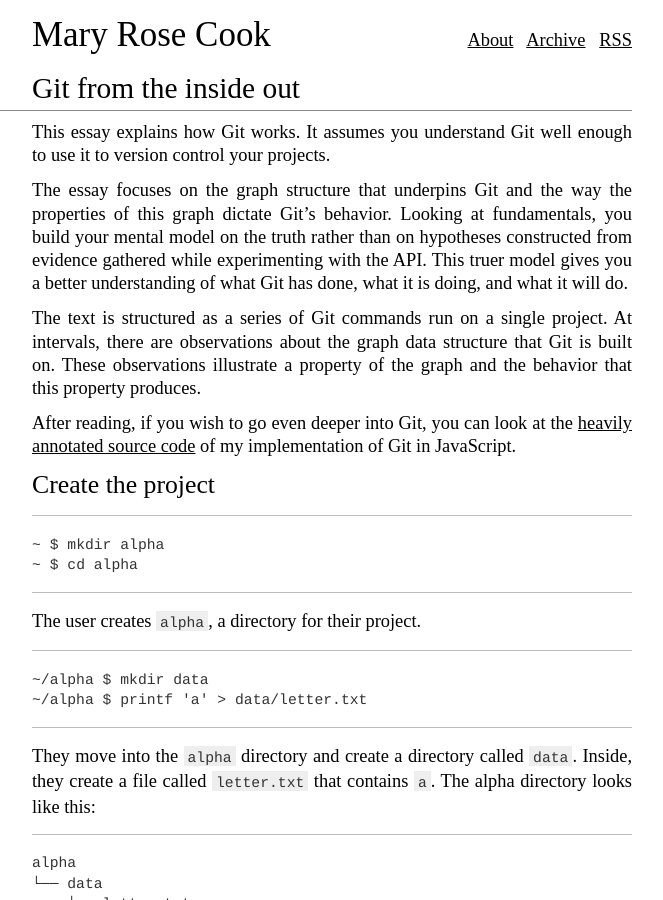
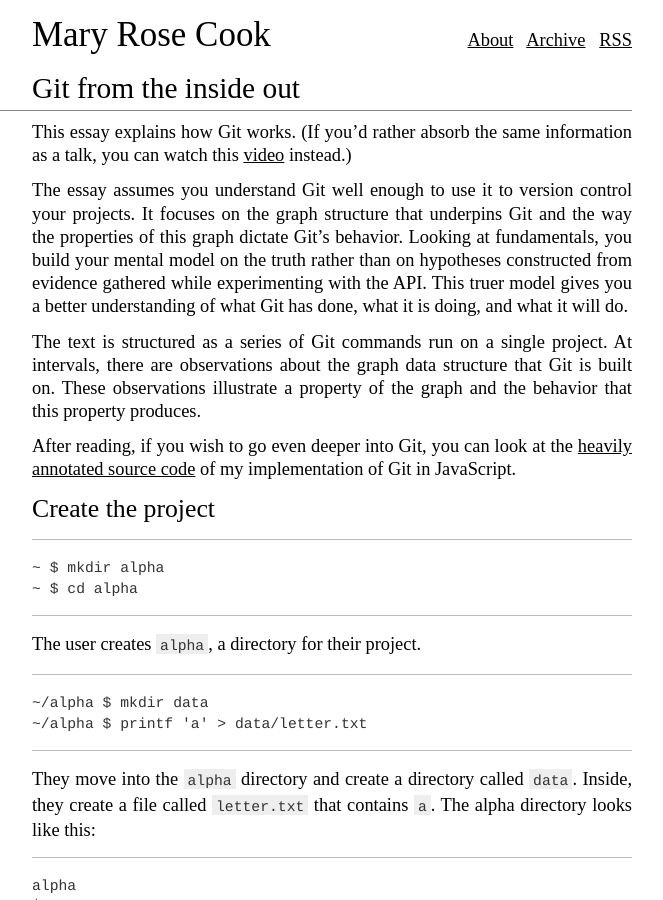
Before and after one commit to zahrabakhshalizadeh/maryrosecook.com, a Jekyll site: the page built from _posts/2015-03-21-git-from-the-inside-out.md, in a window 1280 px wide and 900 px high. Shown: the whole window, without its empty margins (308-971 px from the left). Built offline with Jekyll 4.4.1, drawn with Linux system fonts in a browser that asks for light colours; Markdown is read by kramdown in place of the engine named in the settings.

Commit message:
add video link to GFTIO post

```diff
--- a/_posts/2015-03-21-git-from-the-inside-out.md
+++ b/_posts/2015-03-21-git-from-the-inside-out.md
@@ -6,14 +6,13 @@
 permalink: /blog/post/git-from-the-inside-out
 ---
 
-This essay explains how Git works.  It assumes you understand Git well enough to use it to version control your projects.
+This essay explains how Git works.  (If you'd rather absorb the same information as a talk, you can watch this [video](https://www.youtube.com/watch?v=fCtZWGhQBvo) instead.)
 
-The essay focuses on the graph structure that underpins Git and the way the properties of this graph dictate Git's behavior. Looking at fundamentals, you build your mental model on the truth rather than on hypotheses constructed from evidence gathered while experimenting with the API. This truer model gives you a better understanding of what Git has done, what it is doing, and what it will do.
+The essay assumes you understand Git well enough to use it to version control your projects.  It focuses on the graph structure that underpins Git and the way the properties of this graph dictate Git's behavior. Looking at fundamentals, you build your mental model on the truth rather than on hypotheses constructed from evidence gathered while experimenting with the API. This truer model gives you a better understanding of what Git has done, what it is doing, and what it will do.
 
 The text is structured as a series of Git commands run on a single project. At intervals, there are observations about the graph data structure that Git is built on. These observations illustrate a property of the graph and the behavior that this property produces.
 
 After reading, if you wish to go even deeper into Git, you can look at the [heavily annotated source code](http://gitlet.maryrosecook.com/docs/gitlet.html) of my implementation of Git in JavaScript.
-
 
 ### Create the project
 
```
